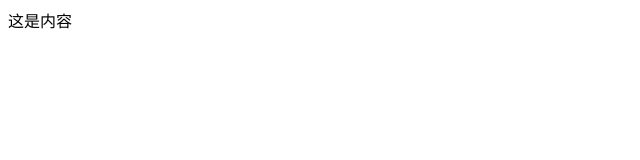
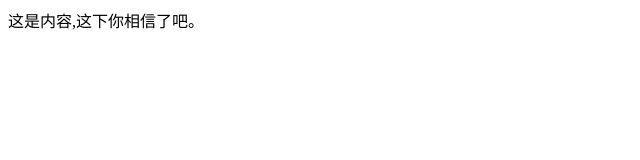
Before and after one commit to YouYou-happy/blog20170708, a plain HTML site: page index.html in a window 1280 px wide. Shown: the whole page, without its empty margins (0-640 px from the left). Drawn offline with Linux system fonts and the light colour scheme.

Commit message:
Update index.html

```diff
--- a/index.html
+++ b/index.html
@@ -1,5 +1,5 @@
 <!DOCTYPE html>
 <html>
     <title>我的第一个页面</title>
-    这是内容
+    这是内容,这下你相信了吧。
 </html>
```
